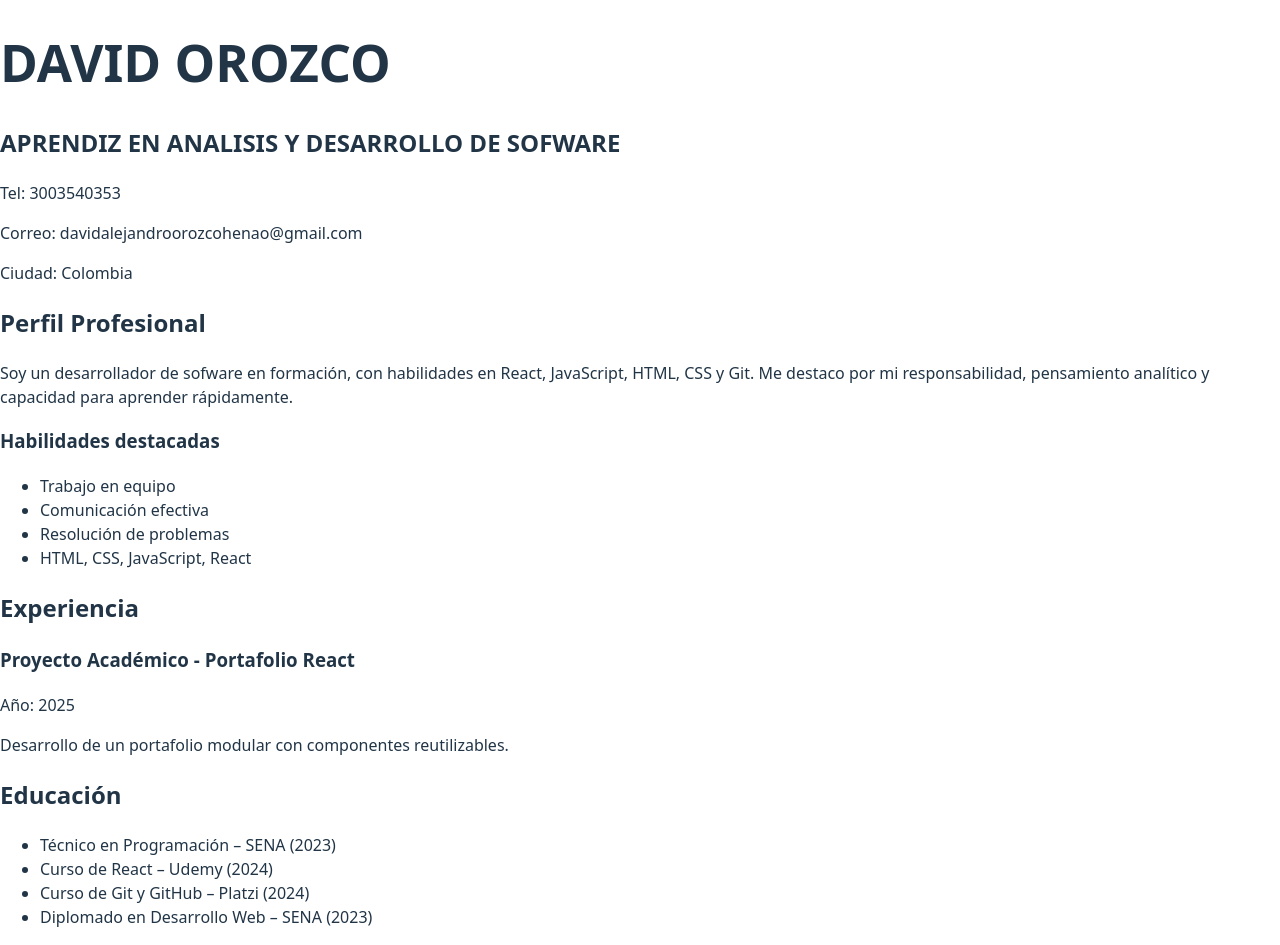
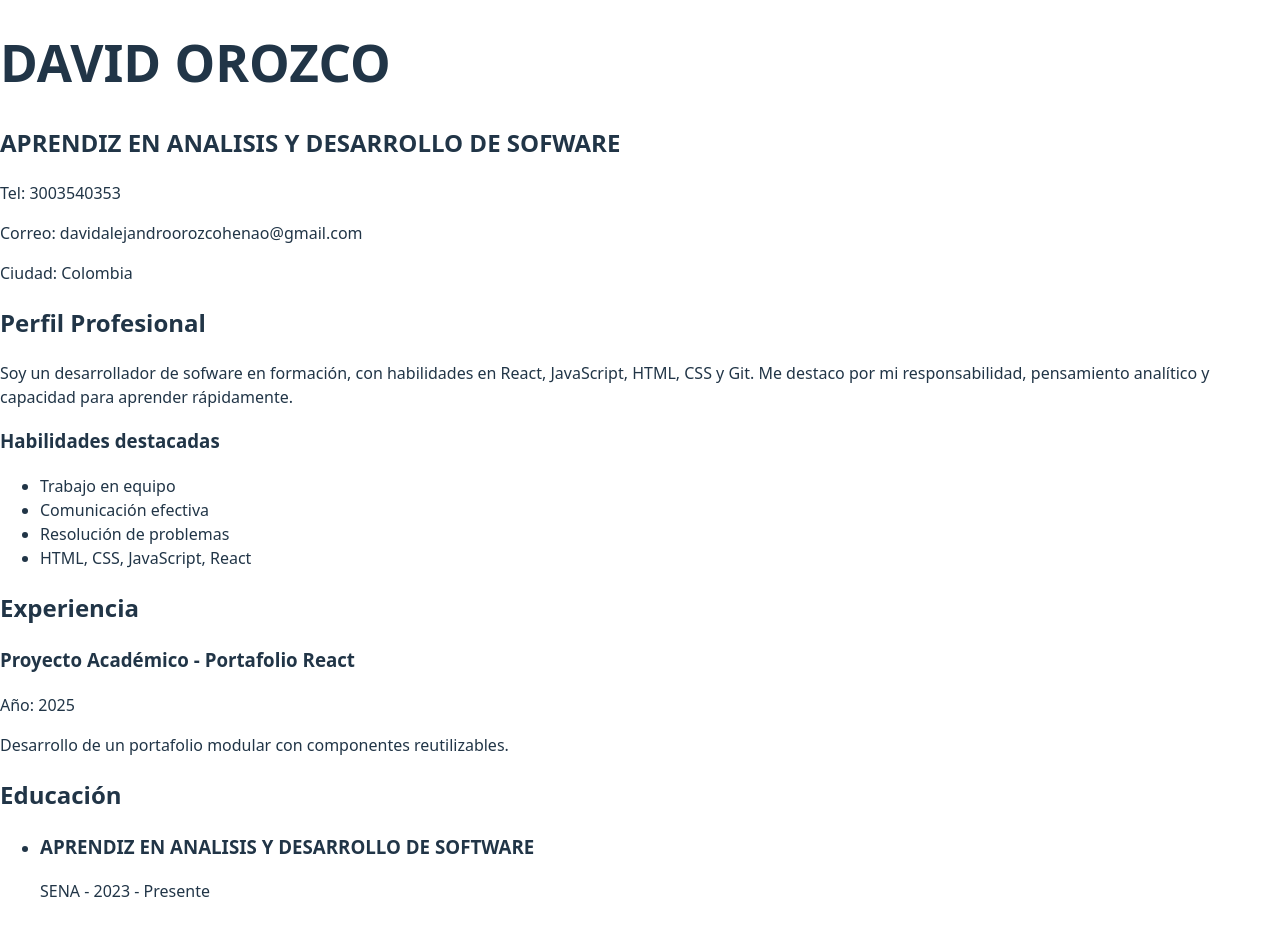
Before and after one commit to DESARROLLO-WEB-OROZCO/CV-REACT-DAVID-OROZCO, a React (Vite) app: page / in a window 1280 px wide. After the commit the page ends 919 px from the top, so only its background shows below. Built offline with nearby package versions, Linux system fonts and the light colour scheme.

Commit message:
feat: componente Educacion con formación complementaria

```diff
--- a/src/components/Educacion.jsx
+++ b/src/components/Educacion.jsx
@@ -4,10 +4,10 @@ function Educacion() {
       <h2>Educación</h2>
 
       <ul>
-        <li>Técnico en Programación – SENA (2023)</li>
-        <li>Curso de React – Udemy (2024)</li>
-        <li>Curso de Git y GitHub – Platzi (2024)</li>
-        <li>Diplomado en Desarrollo Web – SENA (2023)</li>
+        <li>
+          <h3>APRENDIZ EN ANALISIS Y DESARROLLO DE SOFTWARE</h3>
+          <p>SENA - 2023 - Presente</p>
+        </li>
       </ul>
     </section>
   );
```
